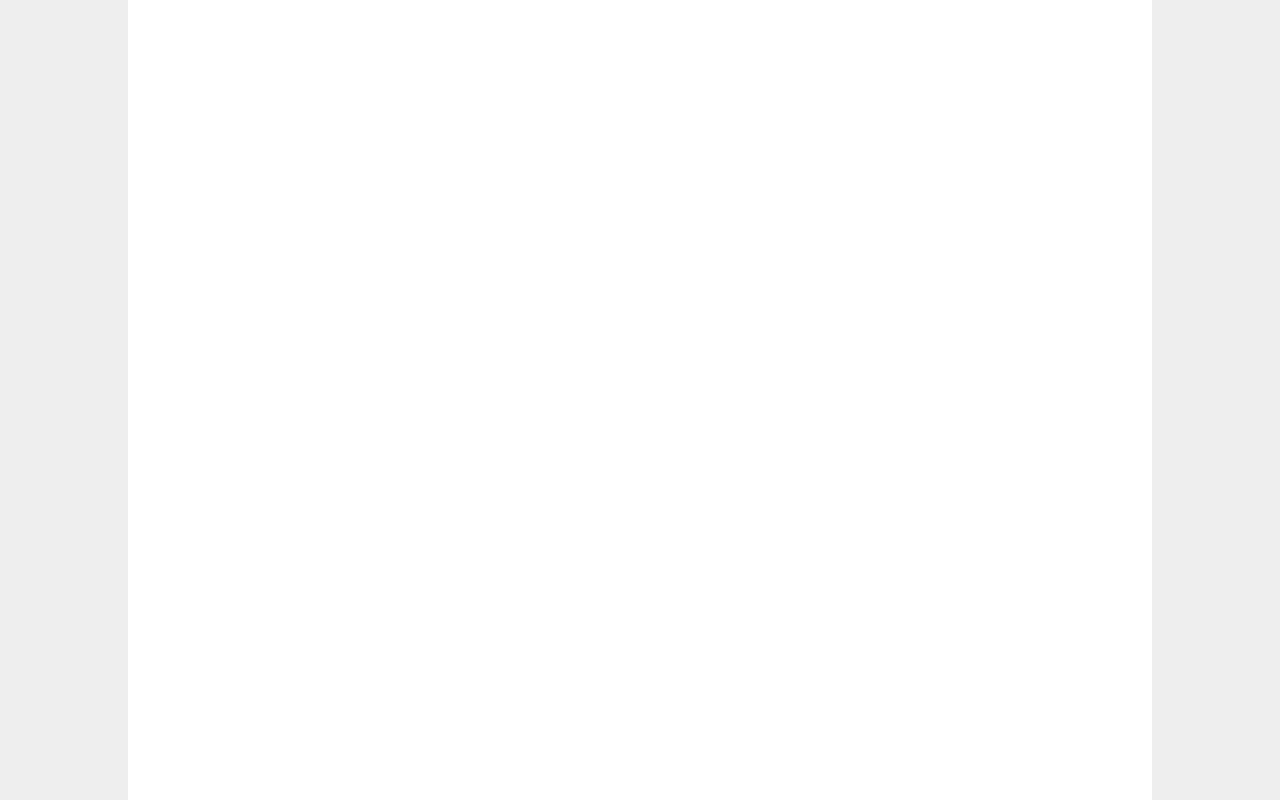
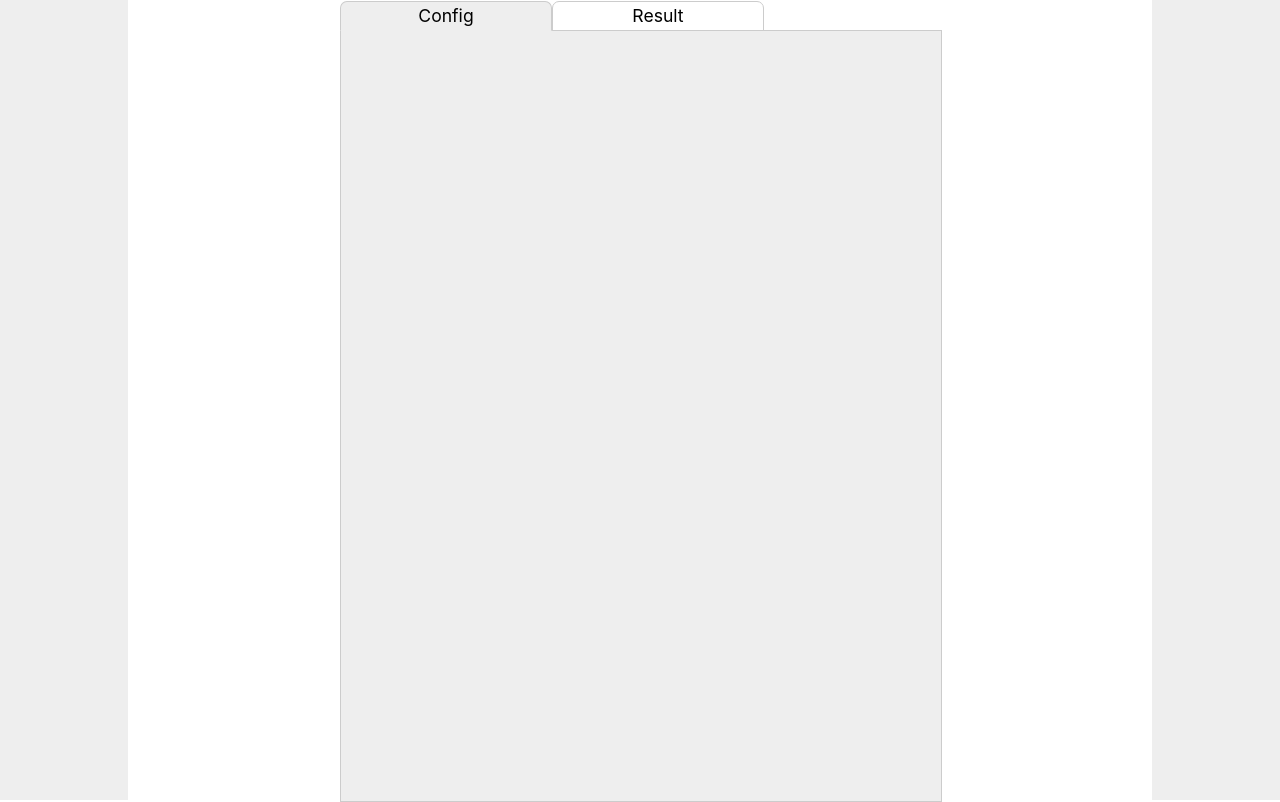
Before and after one commit to kuznetsovlv/veeam-json-form, a React (Create React App) app: page / in a window 1280 px wide. Built offline with nearby package versions, Linux system fonts and the light colour scheme.

Commit message:
Created tabs

```diff
--- a/package.json
+++ b/package.json
@@ -10,6 +10,7 @@
     "@types/node": "^16.11.49",
     "@types/react": "^18.0.17",
     "@types/react-dom": "^18.0.6",
+    "clsx": "^1.2.1",
     "react": "^18.2.0",
     "react-dom": "^18.2.0",
     "react-scripts": "5.0.1",
--- a/src/App.scss
+++ b/src/App.scss
@@ -6,4 +6,12 @@
   height: 100%;
   width: 1024px;
   background: $app_background;
+  position: relative;
+
+  .subApp {
+    position: absolute;
+    left: 50%;
+    top: 50%;
+    transform: translate(-50%, -50%);
+  }
 }
--- a/src/App.tsx
+++ b/src/App.tsx
@@ -1,10 +1,12 @@
 import React from 'react';
 
+import FormCreator from "./FormCreator";
 import './App.scss';
 
 function App() {
   return (
     <div className="App">
+      <FormCreator className="subApp" />
     </div>
   );
 }
--- /dev/null
+++ b/src/FormCreator/FormCreator.scss
@@ -0,0 +1,16 @@
+@import '../colors';
+@import '../constants';
+
+.wrapper {
+  margin: auto;
+  width: 600px;
+  height: 800px;
+  position: relative;
+
+  .main {
+    background: $form_background;
+    border: 1px solid $border_color;
+    width: 100%;
+    height: calc(100% - $tabs_height);
+  }
+}
--- /dev/null
+++ b/src/FormCreator/Tabs/Tab.tsx
@@ -0,0 +1,10 @@
+import React from 'react';
+import clsx from 'clsx';
+
+import { Mode } from '../types';
+import './Tabs.scss';
+
+interface TabProps {children: string; mode: Mode; selected: boolean; onClick: (m: Mode) => void; }
+
+export default ({ children, mode, selected, onClick }: TabProps) =>
+    <div className={clsx('tab', { selected })} onClick={() => onClick(mode)}>{children}</div>;
--- /dev/null
+++ b/src/FormCreator/Tabs/Tabs.scss
@@ -0,0 +1,36 @@
+@import '../../colors';
+@import '../../constants';
+
+.tabs {
+  width: 100%;
+  height: $tabs_height;
+  padding: 0;
+  margin: 0;
+  display: flex;
+  flex-direction: row;
+  align-items: stretch;
+  justify-content: start;
+
+
+
+  .tab {
+    text-align: center;
+    border: 1px solid $border_color;
+    border-radius: 7px 7px 0 0;
+    flex: 200px 0 0;
+
+    font-size: 1.1rem;
+    line-height: 100%;
+    padding: 5px;
+    cursor: pointer;
+    position: relative;
+    top: 1px;
+
+    &.selected {
+      background: $form_background;
+      cursor: default;
+      border-bottom: 1px solid $form_background;
+
+    }
+  }
+}
--- /dev/null
+++ b/src/FormCreator/Tabs/index.tsx
@@ -0,0 +1,14 @@
+import React from 'react';
+
+import { Mode } from '../types';
+import Tab from './Tab';
+import './Tabs.scss'
+
+interface TabsProps { mode: Mode; onSetMode: (m: Mode) => void }
+
+export default ({ mode, onSetMode }: TabsProps) =>  (
+   <div className="tabs">
+       <Tab selected={mode === 'config'} mode="config" onClick={onSetMode}>Config</Tab>
+       <Tab selected={mode === 'result'} mode="result" onClick={onSetMode}>Result</Tab>
+   </div>
+);
--- /dev/null
+++ b/src/FormCreator/index.tsx
@@ -0,0 +1,19 @@
+import React, {Dispatch, SetStateAction, useState} from 'react';
+import clsx from 'clsx';
+
+import Tabs from './Tabs';
+import { Mode } from './types'
+import './FormCreator.scss';
+
+interface FormCreatorProps { className?: string; }
+
+export default ({ className }: FormCreatorProps) => {
+    const [mode, setMode]: [Mode, Dispatch<SetStateAction<Mode>>] = useState('config' as Mode);
+
+    return (
+        <div className={clsx('wrapper', className)}>
+            <Tabs mode={mode} onSetMode={setMode} />
+            <div className="main"></div>
+        </div>
+    );
+};
--- /dev/null
+++ b/src/FormCreator/types.ts
@@ -0,0 +1 @@
+export type Mode = 'config' | 'result';
--- a/src/colors.scss
+++ b/src/colors.scss
@@ -1,2 +1,6 @@
 $app_background: #fff;
 $main_background: #eee;
+
+$border_color: #ccc;
+
+$form_background: #eee;
--- /dev/null
+++ b/src/constants.scss
@@ -0,0 +1 @@
+$tabs_height: 30px;
--- a/src/index.scss
+++ b/src/index.scss
@@ -26,7 +26,3 @@ html {
     }
   }
 }
-code {
-  font-family: source-code-pro, Menlo, Monaco, Consolas, 'Courier New',
-    monospace;
-}
```
Also changed, not shown: 1 other file (tests, documents, lock files or other folders).
